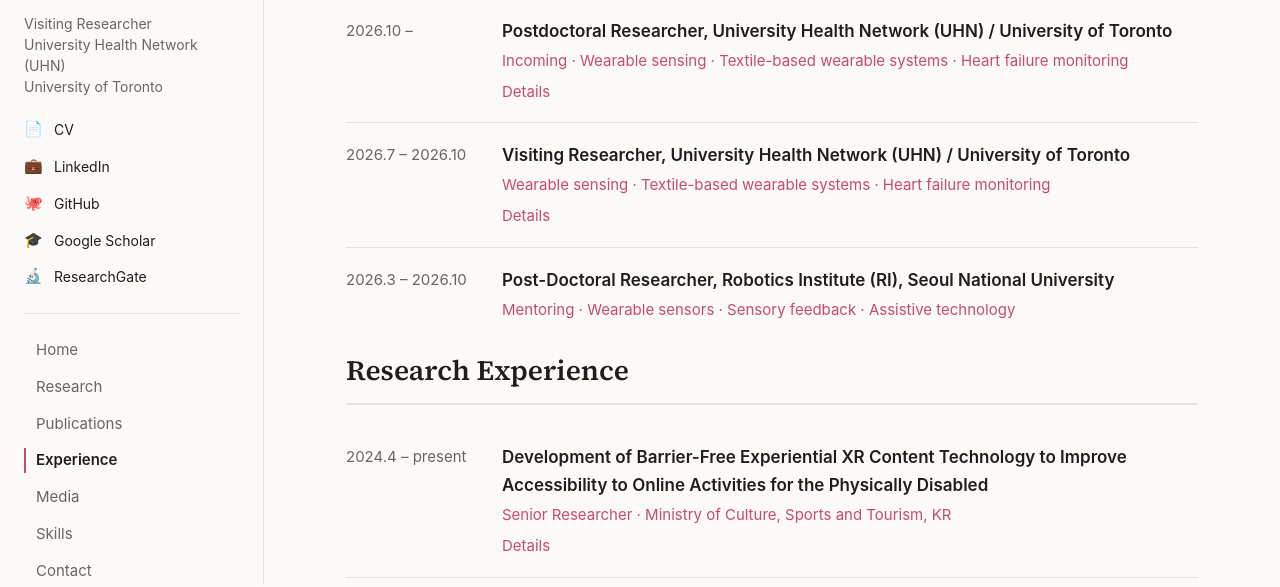
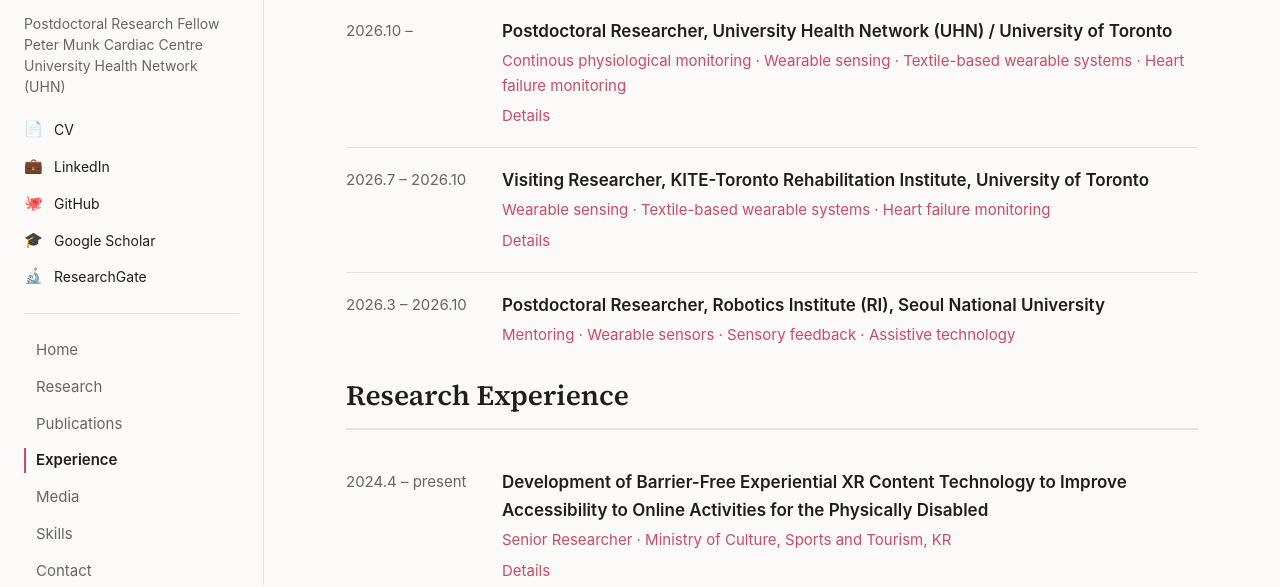
Before and after one commit to HyunjiKimv/hyunjikimv.github.io, a plain HTML site: page experience.html in a window 1280 px wide. Shown: the part 215-802 px from the top of the page. Drawn offline with Linux system fonts and the light colour scheme.

Commit message:
Update experience.html

```diff
--- a/experience.html
+++ b/experience.html
@@ -21,7 +21,7 @@
         <p class="sidebar-location">Toronto, Canada</p>
       </div>
     </div>
-    <p class="sidebar-role">Visiting Researcher<br>University Health Network (UHN)<br>University of Toronto</p>
+    <p class="sidebar-role">Postdoctoral Research Fellow<br>Peter Munk Cardiac Centre<br>University Health Network (UHN)</p>
     <div class="sidebar-links">
       <a href="https://drive.google.com/file/d/1wwev5_-OX1BcI0KfvLyifdSJuhHzYDey/view?usp=sharing" target="_blank" rel="noopener" aria-label="CV"><span class="link-icon">📄</span><span class="link-label">CV</span></a>
       <a href="https://www.linkedin.com/in/hyunjikim1/" target="_blank" rel="noopener" aria-label="LinkedIn"><span class="link-icon">💼</span><span class="link-label">LinkedIn</span></a>
@@ -51,14 +51,14 @@
         <div class="tl-date">2026.10 –</div>
         <div class="tl-body">
           <div class="tl-title">Postdoctoral Researcher, University Health Network (UHN) / University of Toronto</div>
-          <div class="tl-meta">Incoming · Wearable sensing · Textile-based wearable systems · Heart failure monitoring</div>
+          <div class="tl-meta">Continous physiological monitoring · Wearable sensing · Textile-based wearable systems · Heart failure monitoring</div>
           <details class="tl-detail"><summary>Details</summary><p>Formal appointment beginning October 2026, supported by the Canada Leads Program (PI: Dr. Darshan Brahmbhatt). Continuing work on wearable sensing and physiological signal estimation, extended toward textile-integrated wearable systems for heart failure monitoring.</p></details>
         </div>
       </li>
       <li>
         <div class="tl-date">2026.7 – 2026.10</div>
         <div class="tl-body">
-          <div class="tl-title">Visiting Researcher, University Health Network (UHN) / University of Toronto</div>
+          <div class="tl-title">Visiting Researcher, KITE-Toronto Rehabilitation Institute, University of Toronto</div>
           <div class="tl-meta">Wearable sensing · Textile-based wearable systems · Heart failure monitoring</div>
           <details class="tl-detail"><summary>Details</summary><p>SNU Postdoctoral Overseas Visiting Research Fellowship. Transitioning research focus from sports biomechanics toward wearable sensing and textile-based systems for cardiac and heart-failure monitoring, ahead of the formal postdoctoral appointment.</p></details>
         </div>
@@ -66,7 +66,7 @@
       <li>
         <div class="tl-date">2026.3 – 2026.10</div>
         <div class="tl-body">
-          <div class="tl-title">Post-Doctoral Researcher, Robotics Institute (RI), Seoul National University</div>
+          <div class="tl-title">Postdoctoral Researcher, Robotics Institute (RI), Seoul National University</div>
           <div class="tl-meta">Mentoring · Wearable sensors · Sensory feedback · Assistive technology</div>
         </div>
       </li>
```
